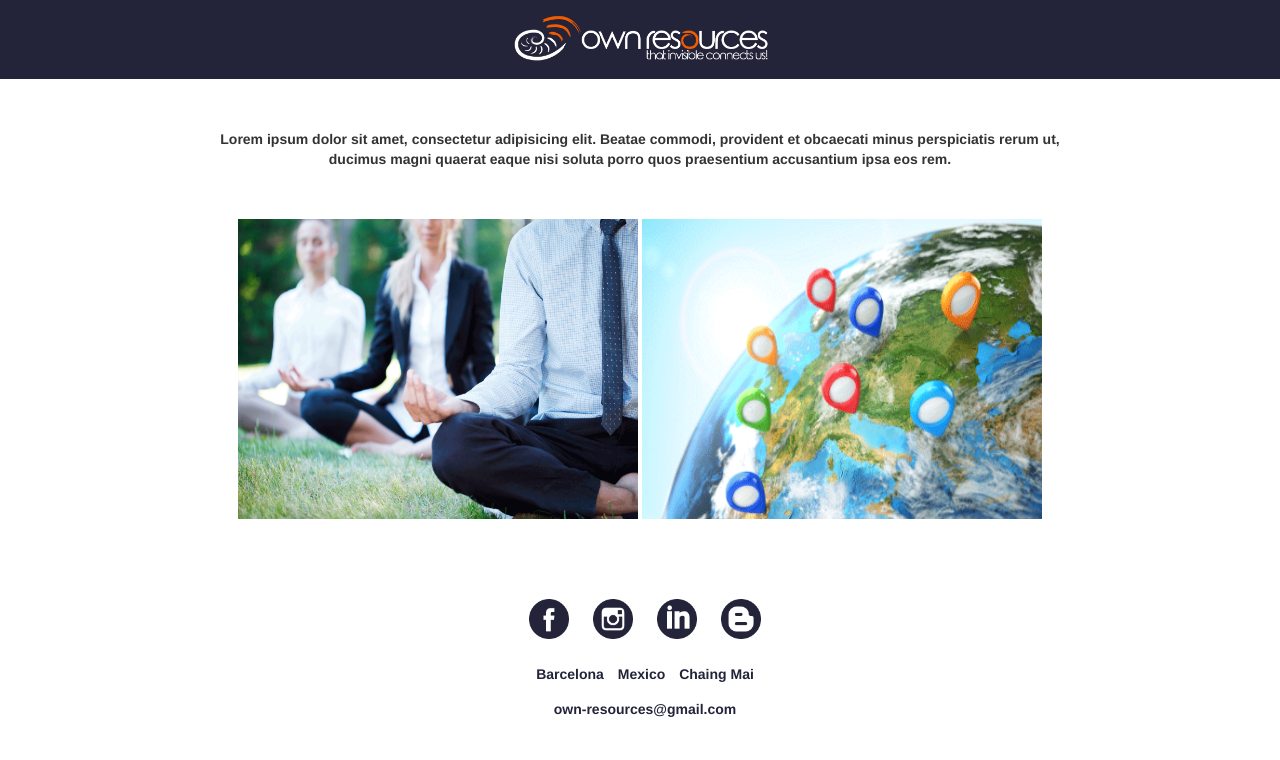
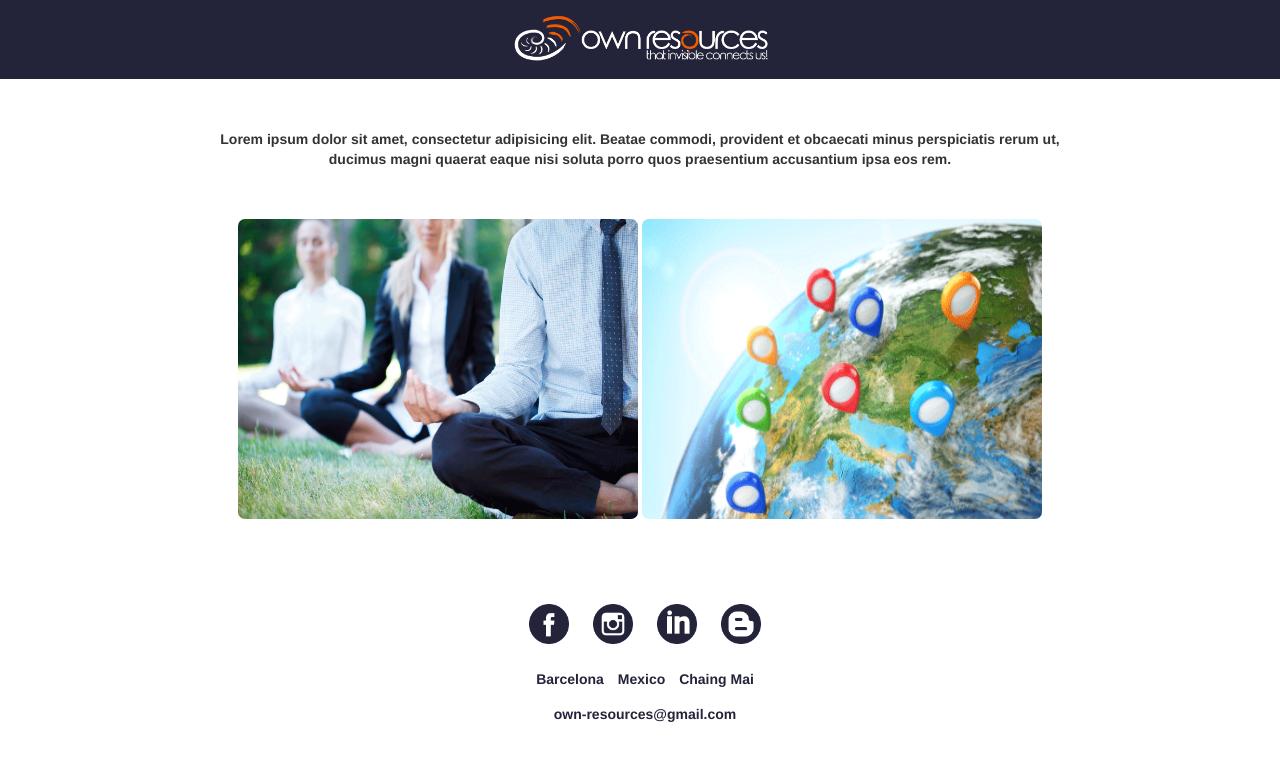
Before and after one commit to seandeveloper/own-resources, a plain HTML site: page index.html in a window 1280 px wide. Drawn offline with nearby package versions, Linux system fonts and the light colour scheme.

Commit message:
border radius added to main content pictures

```diff
--- a/css/styles.css
+++ b/css/styles.css
@@ -58,6 +58,8 @@ MAIN CONTENT
   margin: auto;
   position: relative;
   display: inline-block;
+  border-radius: 7px;
+  overflow: hidden
 }
 .services .services-one span.text-content,
 .services-two span.text-content {
```
